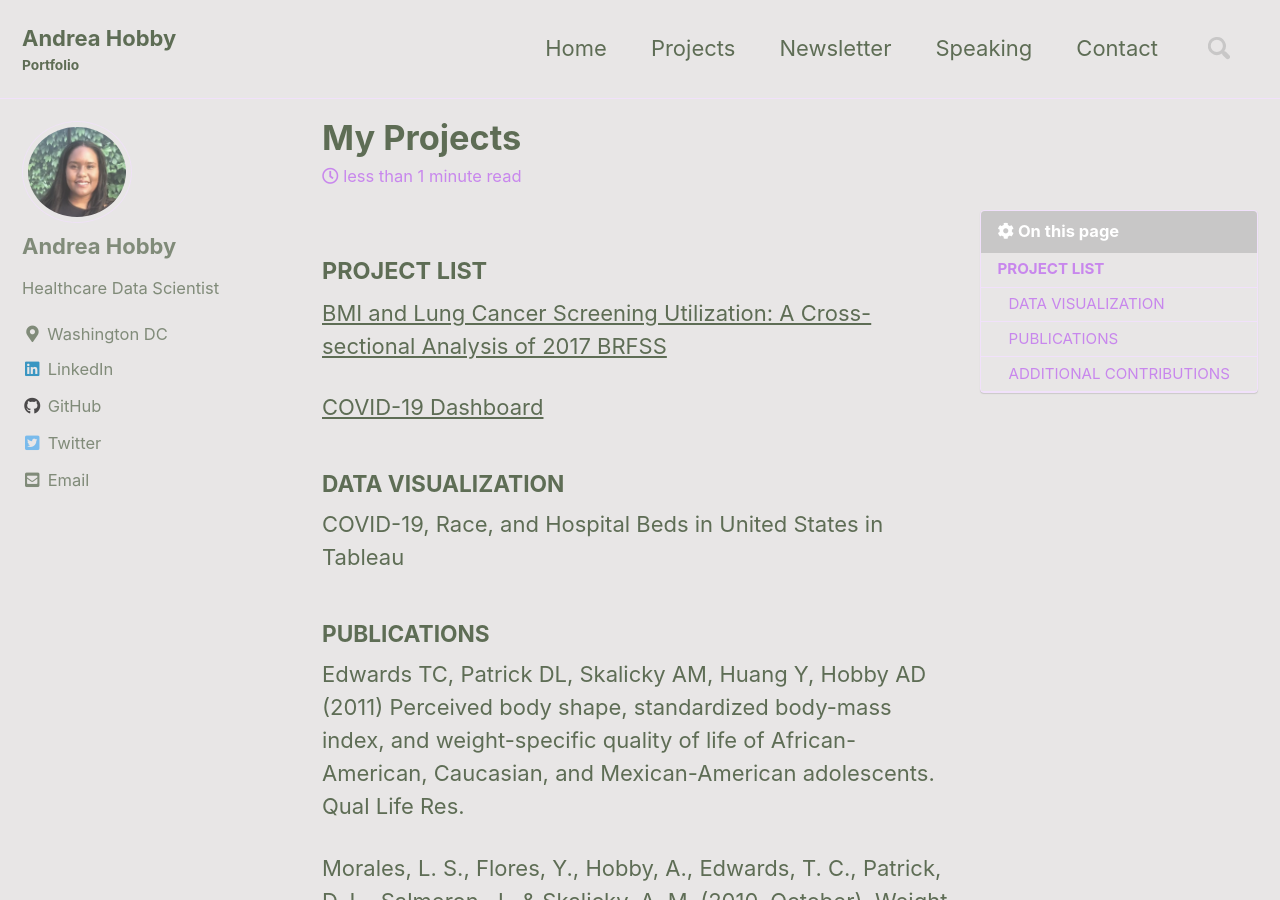
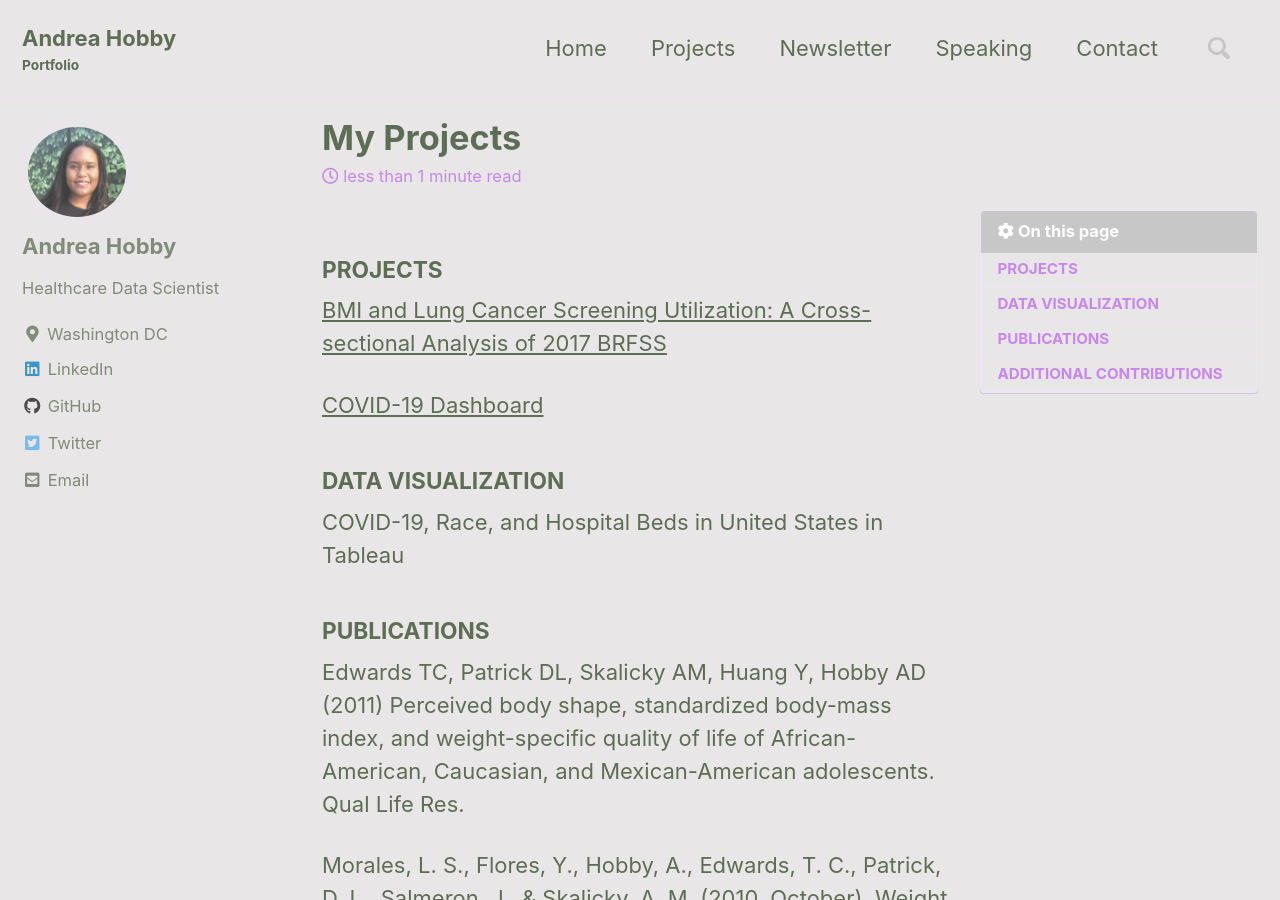
Before and after one commit to AndreaHobby/andreahobby.io, a Jekyll site: the page built from _pages/Projects.md, in a window 1280 px wide and 900 px high. Built offline with Jekyll 4.4.1, drawn with Linux system fonts in a browser that asks for light colours; cached includes are drawn as plain includes.

Commit message:
Update Projects.md

```diff
--- a/_pages/Projects.md
+++ b/_pages/Projects.md
@@ -8,7 +8,7 @@ toc: true
 toc_icon: cog
 ---
 
-#### PROJECT LIST
+##### PROJECTS
 
 [BMI and Lung Cancer Screening Utilization: A Cross-sectional Analysis of 2017 BRFSS](https://andreahobby.com/projects/lung-cancer-screening/)
 
```
